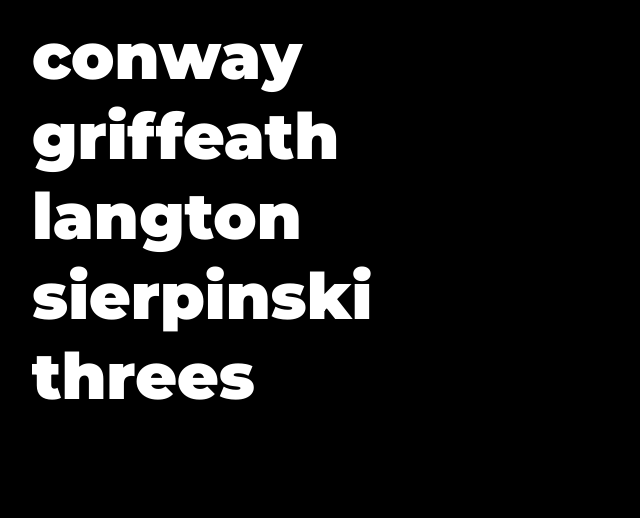
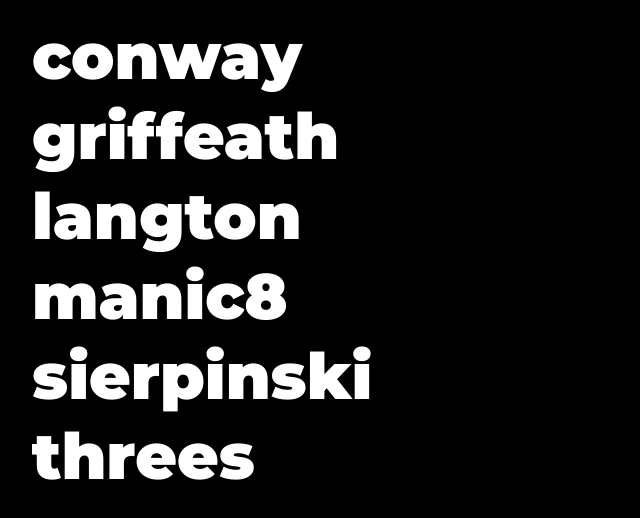
Before and after one commit to megasheep/megasheep.github.io, a website: page index.html in a window 1280 px wide. Shown: the whole page, without its empty margins (0-640 px from the left). Drawn offline with Linux system fonts and the light colour scheme.

Commit message:
Add Manic8

```diff
--- a/index.html
+++ b/index.html
@@ -17,6 +17,9 @@
 				<a href="/langton">langton</a>
 			</li>
 			<li>
+				<a href="/manic8">manic8</a>
+			</li>
+			<li>
 				<a href="/sierpinski">sierpinski</a>
 			</li>
 			<li>
```
